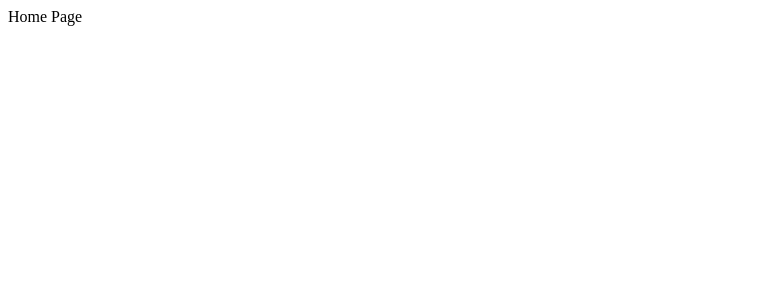
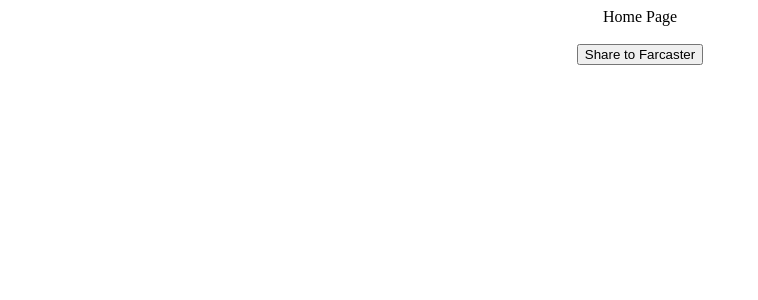
Before and after one commit to zawar-shafiq/farcaster-frame, a Next.js app: page / in a window 1280 px wide. Shown: the top 300 px of the page, without its empty margins (0-758 px from the left). Built offline with nearby package versions, Linux system fonts and the light colour scheme.

Commit message:
Add button Share to Farcaster

```diff
--- a/src/app/page.tsx
+++ b/src/app/page.tsx
@@ -1,9 +1,15 @@
+import ShareToFarcaster from "@/components/ShareToFarcaster";
 
 
 export default function Home() {
   return (
-    <div>
+    <div style={{margin:'auto', display:'flex'}}>
+      <div style={{margin:'auto', textAlign:'center'}}>
       Home Page
+      <br/>
+      <br/>
+      <ShareToFarcaster/>
+      </div>
     </div>
   );
 }
--- /dev/null
+++ b/src/components/ShareToFarcaster.tsx
@@ -0,0 +1,18 @@
+"use client";
+
+export default function ShareToFarcaster() {
+  const shareToWarpcast = () => {
+    const url = "https://arweave.net/YOUR_PAGE_ID"; // Replace with your Arweave link
+    const text = encodeURIComponent(`Check this out: ${url}`);
+    window.open(`https://warpcast.com/compose?text=${text}`, "_blank");
+  };
+
+  return (
+    <button
+      onClick={shareToWarpcast}
+      className="bg-blue-500 text-white px-4 py-2 rounded"
+    >
+      Share to Farcaster
+    </button>
+  );
+}
```
